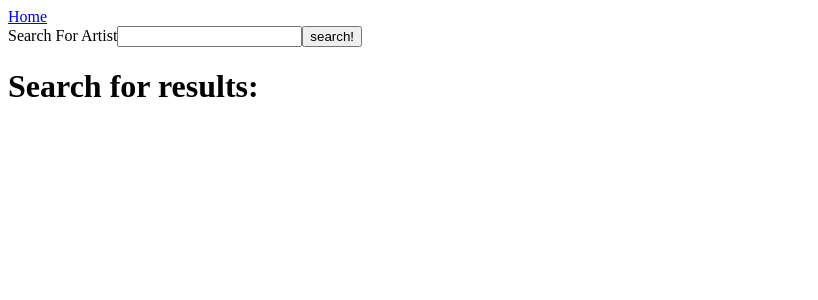
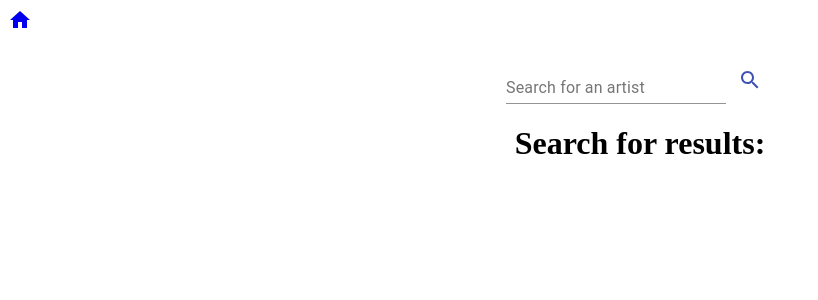
Before and after one commit to ccbass/acl-ct-musicbrainz-project, a React app: page / in a window 1280 px wide. Shown: the top 300 px of the page, without its empty margins (0-818 px from the left). Built offline with nearby package versions, Linux system fonts and the light colour scheme.

Commit message:
searchbar styling

```diff
--- a/package.json
+++ b/package.json
@@ -24,6 +24,8 @@
   "author": "",
   "license": "ISC",
   "dependencies": {
+    "@material-ui/core": "^4.11.4",
+    "@material-ui/icons": "^4.11.2",
     "react": "^17.0.2",
     "react-dom": "^17.0.2",
     "react-router-dom": "^5.2.0"
--- a/src/components/Header.jsx
+++ b/src/components/Header.jsx
@@ -1,10 +1,12 @@
 import React from 'react';
 import { Link } from 'react-router-dom';
+import IconButton from '@material-ui/core/IconButton';
+import HomeIcon from '@material-ui/icons/Home';
 
 const Header = () => {
     return (
         <header>
-            <Link to="/">Home</Link>
+            <Link to="/"><HomeIcon /></Link>
         </header>
     );
 };
--- a/src/components/main-search/SearchBar.jsx
+++ b/src/components/main-search/SearchBar.jsx
@@ -1,20 +1,26 @@
 import React from 'react';
 import PropTypes from 'prop-types';
+import TextField from '@material-ui/core/TextField';
+import IconButton from '@material-ui/core/IconButton';
+import SearchIcon from '@material-ui/icons/Search';
 
 function SearchBar({ handleArtistChange, handleArtistSubmit }) {
-  return (
-    <div>
-      <label htmlFor="artist-input">Search For Artist</label>
-      <input type="text" id="artist-input" onChange={handleArtistChange}/>
-      <button onClick={handleArtistSubmit}>search!</button>
-
-    </div>
-  );
+    return (
+        <div>
+            <TextField
+                type="text"
+                id="artist-input"
+                onChange={handleArtistChange}
+                label="Search for an artist"
+            />
+            <IconButton name="search!" onClick={handleArtistSubmit} variant="contained" color="primary"><SearchIcon/></IconButton>
+        </div>
+    );
 }
 
 SearchBar.propTypes = {
-  handleArtistChange: PropTypes.func.isRequired,
-  handleArtistSubmit: PropTypes.func.isRequired
+    handleArtistChange: PropTypes.func.isRequired,
+    handleArtistSubmit: PropTypes.func.isRequired,
 };
 
 export default SearchBar;
--- /dev/null
+++ b/src/components/main-search/search.css
@@ -0,0 +1,7 @@
+.searchCont {
+    display: flex;
+    flex-direction: column;
+    text-align: center;
+    margin: 20px;
+
+}
--- a/src/containers/SearchContainer.jsx
+++ b/src/containers/SearchContainer.jsx
@@ -3,6 +3,7 @@ import SearchBar from '../components/main-search/SearchBar';
 import SearchControls from '../components/main-search/SearchControls';
 import SearchList from '../components/main-search/SearchList';
 import useArtistFetch from '../hooks/FetchArtists';
+import styles from '../components/main-search/search.css';
 
 function SearchContainer() {
     const [artist, setArtist] = useState(null);
@@ -18,7 +19,7 @@ function SearchContainer() {
     };
 
     return (
-        <div>
+        <div className={styles.searchCont}>
             <SearchBar
                 handleArtistChange={handleArtistChange}
                 handleArtistSubmit={handleArtistSubmit}
```
Also changed, not shown: src/components/main-search/SearchControls.jsx (+7 -11 lines), 2 other files (tests, documents, lock files or other folders).
